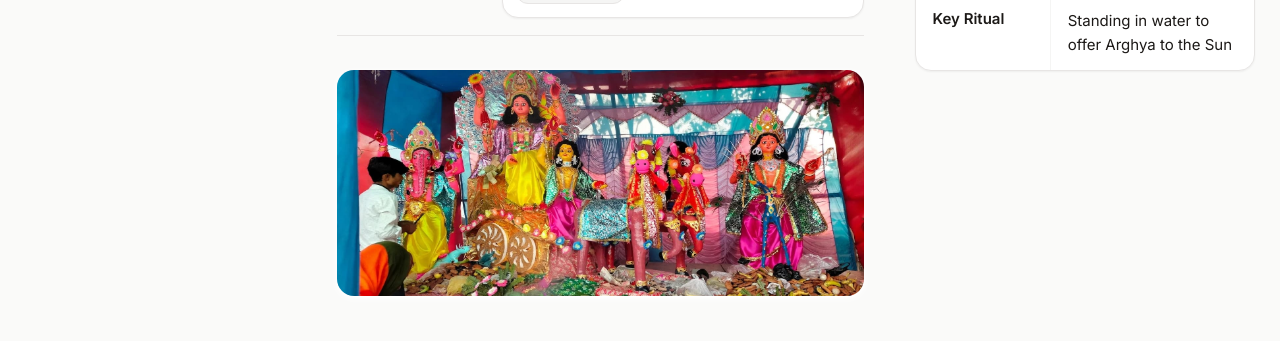
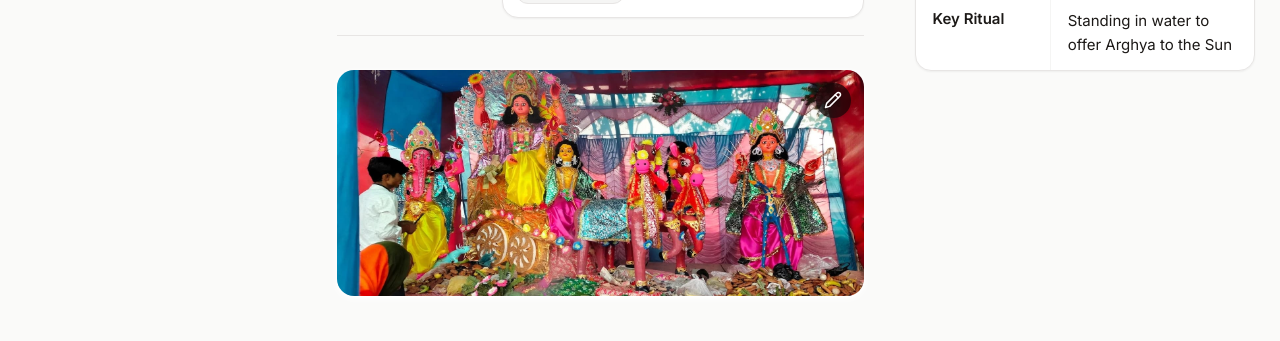
Before and after one commit to ravirajhere/Bandwar, a Next.js app: page /article/chhath-puja-bandwar-bandh-burhi-gandak in a window 1280 px wide. Shown: the part 670-1011 px from the top of the page. Built offline with nearby package versions, Linux system fonts and the light colour scheme.

Commit message:
Update page.tsx

```diff
--- a/src/app/article/[id]/page.tsx
+++ b/src/app/article/[id]/page.tsx
@@ -5,9 +5,10 @@ import { Infobox } from "@/components/article/Infobox";
 import { FaqAccordion } from "@/components/article/FaqAccordion";
 import { ArticleToolbar } from "@/components/article/ArticleToolbar";
 import { ReadingProgress } from "@/components/article/ReadingProgress";
+import { ImageUpdateButton } from "@/components/shared/ImageUpdateButton"; // 👈 Naya Import
 import Image from "next/image";
 import Link from "next/link";
-import { Calendar, ChevronRight, Edit3 } from "lucide-react"; // 👈 Edit3 import kiya
+import { Calendar, ChevronRight, Edit3 } from "lucide-react";
 
 export async function generateStaticParams() {
   const articles = getAllArticles();
@@ -125,16 +126,20 @@ export default async function ArticlePage({ params }: { params: Promise<{ id: st
               <ArticleToolbar title={article.title} contentText={fullContentText} />
             </div>
 
+            {/* 🚀 HERO IMAGE WITH EDIT BUTTON */}
             {article.hero && (
-              <div className="relative w-full aspect-video md:aspect-[21/9] rounded-2xl overflow-hidden shadow-card mb-10 bg-muted-background">
+              // 👈 'group' class add ki hai taaki hover par pencil dikhe
+              <div className="relative w-full aspect-video md:aspect-[21/9] rounded-2xl overflow-hidden shadow-card mb-10 bg-muted-background group">
                 <Image
                   src={article.hero.startsWith("/") ? article.hero : `/${article.hero}`}
                   alt={article.photos?.[0]?.imageAlt || article.title}
                   fill
                   sizes="(max-width: 1024px) 100vw, 800px"
-                  className="object-cover hover:scale-[1.02] transition-transform duration-700"
+                  className="object-cover group-hover:scale-[1.02] transition-transform duration-700"
                   priority
                 />
+                {/* 👇 Pencil Button yahan add kiya hai */}
+                <ImageUpdateButton contextName={`Article: ${article.title}`} />
               </div>
             )}
 
```
